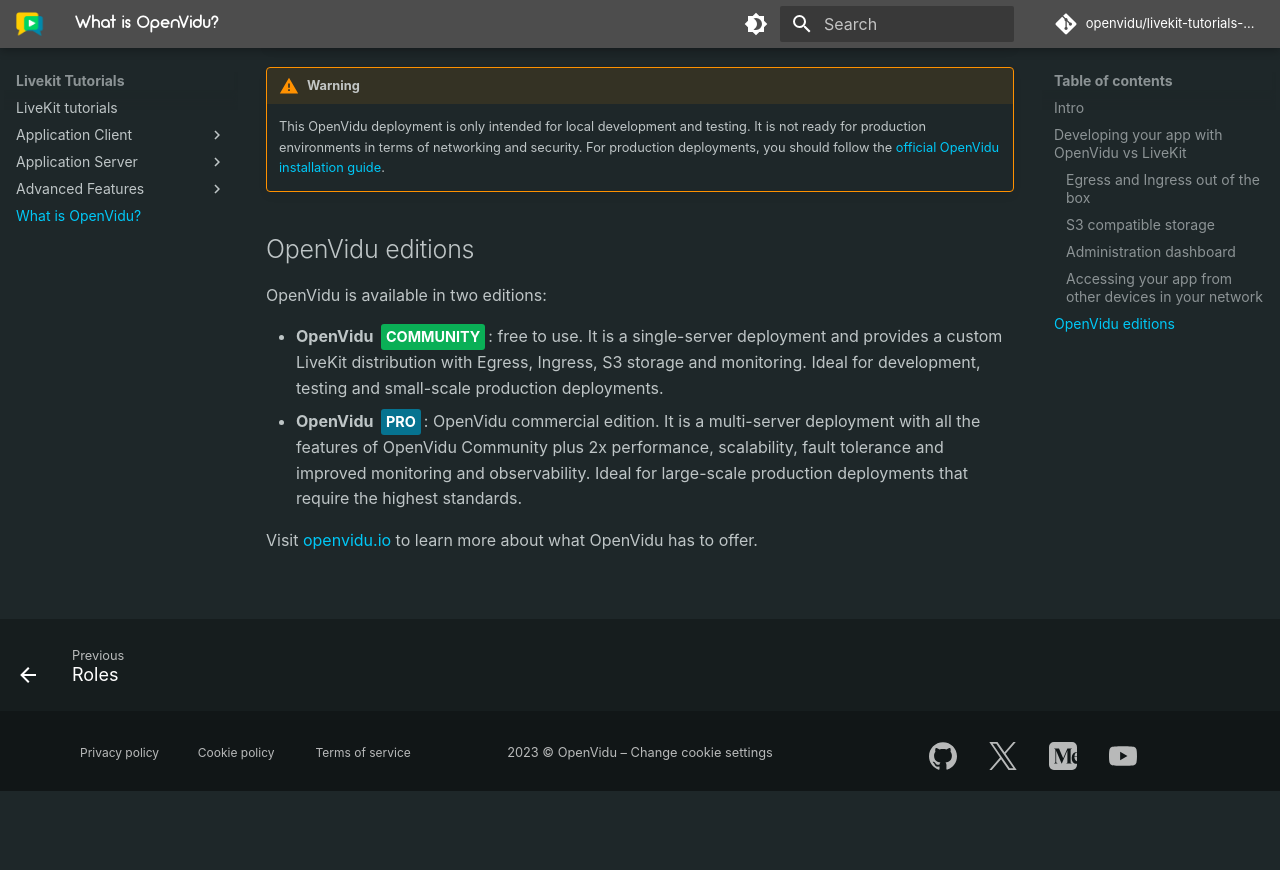
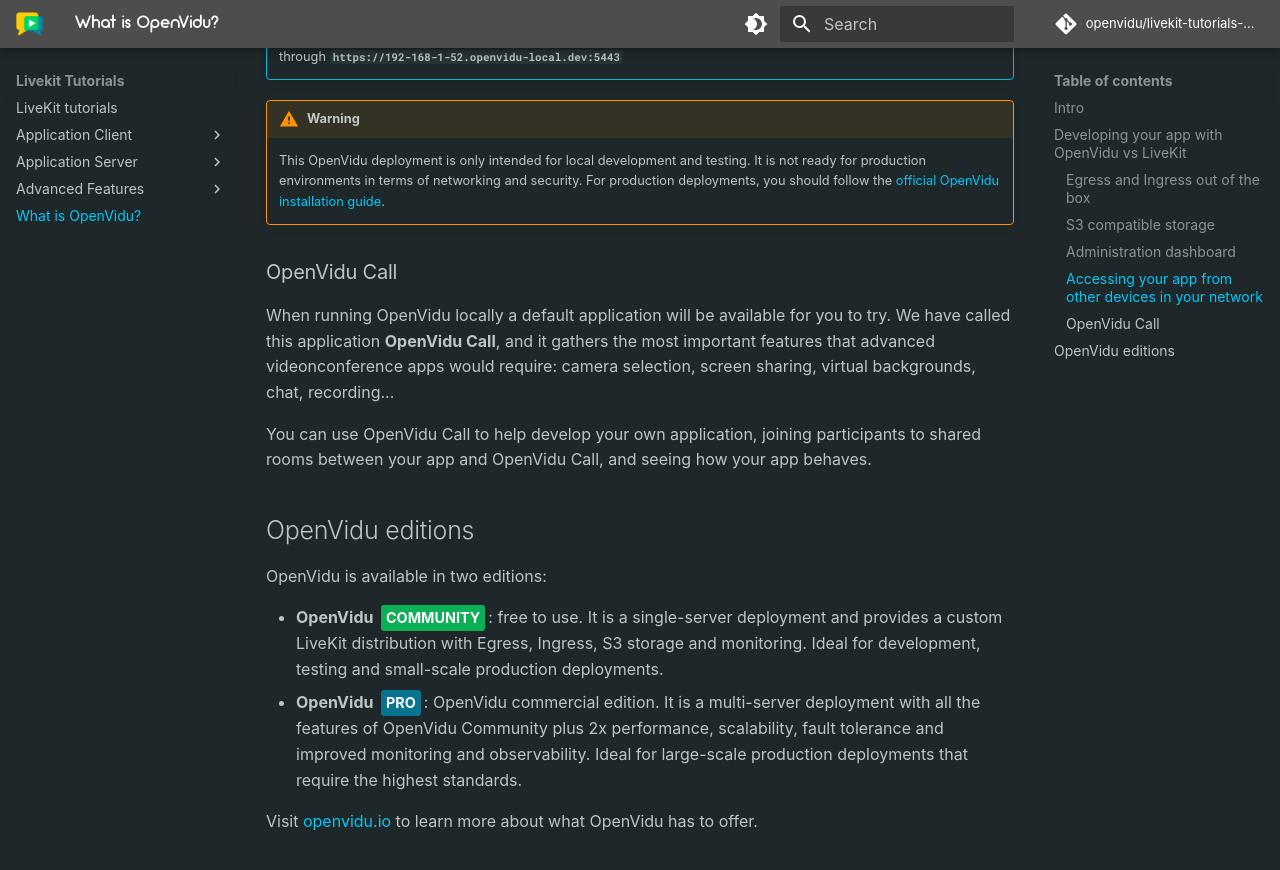
Before and after one commit to sanyaade-teachings/livekit-tutorials-docs, an MkDocs documentation site: the page built from docs/about-openvidu.md, in a window 1280 px wide and 900 px high, scrolled down 3977 px. Shown: the top 870 px of the window. Built offline with MkDocs 1.6.1 and Material for MkDocs 9.7.7, drawn with Linux system fonts in a browser that asks for light colours; some web fonts are replaced; comment, search, counter and statistics services are not loaded; before the commit the page ends 4768 px from its top, so only the background shows below that; some of the changed text lies outside the part shown.

Commit message:
Add OpenVidu Call as part of Running OpenVidu Locally benefits

```diff
--- a/docs/about-openvidu.md
+++ b/docs/about-openvidu.md
@@ -24,6 +24,7 @@
 - Egress and Ingress services already integrated with a Redis instance. [See more](#egress-and-ingress-out-of-the-box).
 - S3 compatible storage for Egress recordings. [See more](#s3-compatible-storage).
 - Administration dashboard to monitor your Rooms. [See more](#administration-dashboard).
+- OpenVidu Call: a ready-to-use app. [See more](#openvidu-call).
 - Access your application from any device in your local network. [See more](#accessing-your-app-from-other-devices-in-your-network).
 
 === "Run OpenVidu locally"
@@ -78,6 +79,12 @@
 
     This OpenVidu deployment is only intended for local development and testing. It is not ready for production environments in terms of networking and security. For production deployments, you should follow the [official OpenVidu installation guide](https://openvidu.io/installation/){target="_blank"}.
 
+### OpenVidu Call
+
+When running OpenVidu locally a default application will be available for you to try. We have called this application **OpenVidu Call**, and it gathers the most important features that advanced videonconference apps would require: camera selection, screen sharing, virtual backgrounds, chat, recording...
+
+You can use OpenVidu Call to help develop your own application, joining participants to shared rooms between your app and OpenVidu Call, and seeing how your app behaves.
+
 ## OpenVidu editions
 
 OpenVidu is available in two editions:
```
